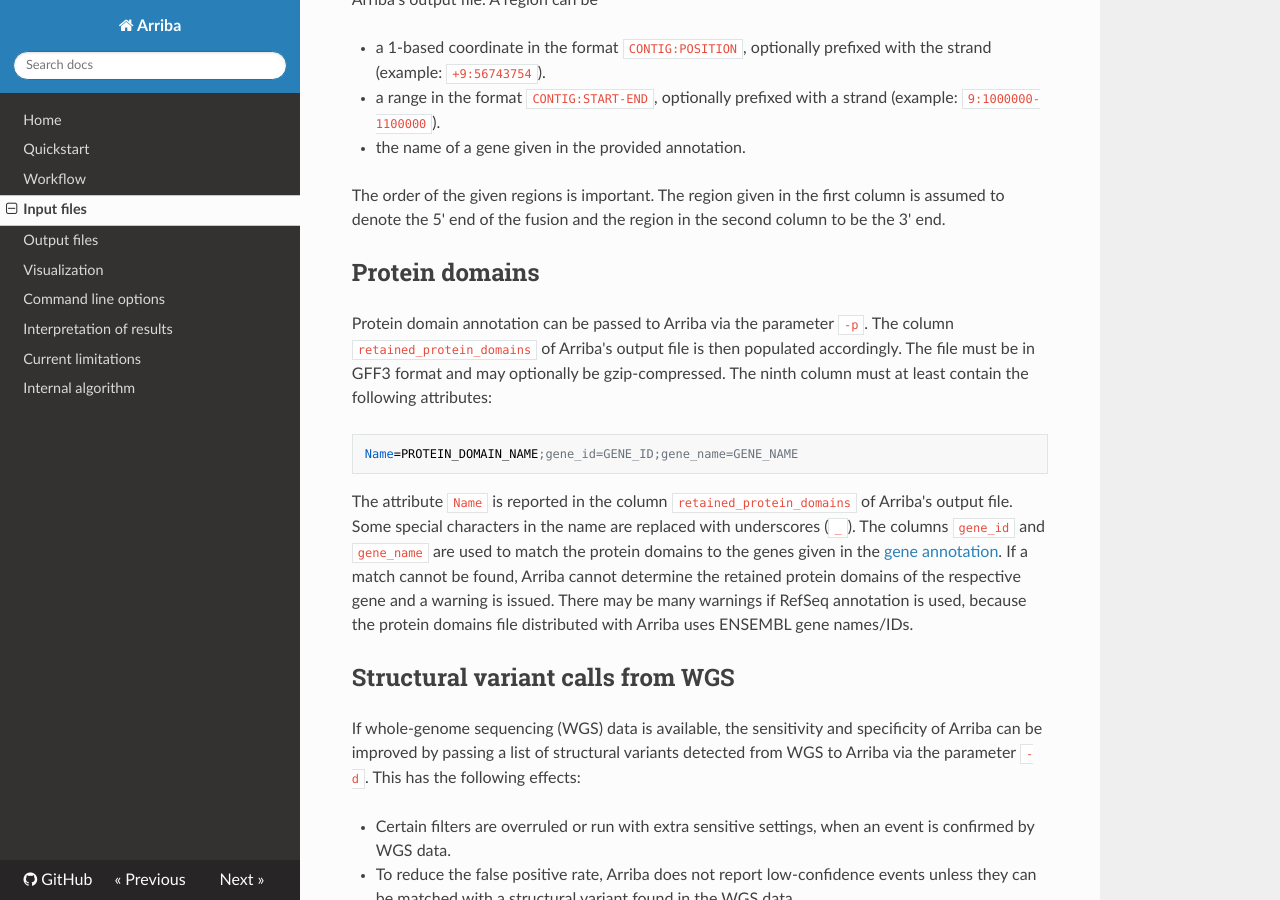
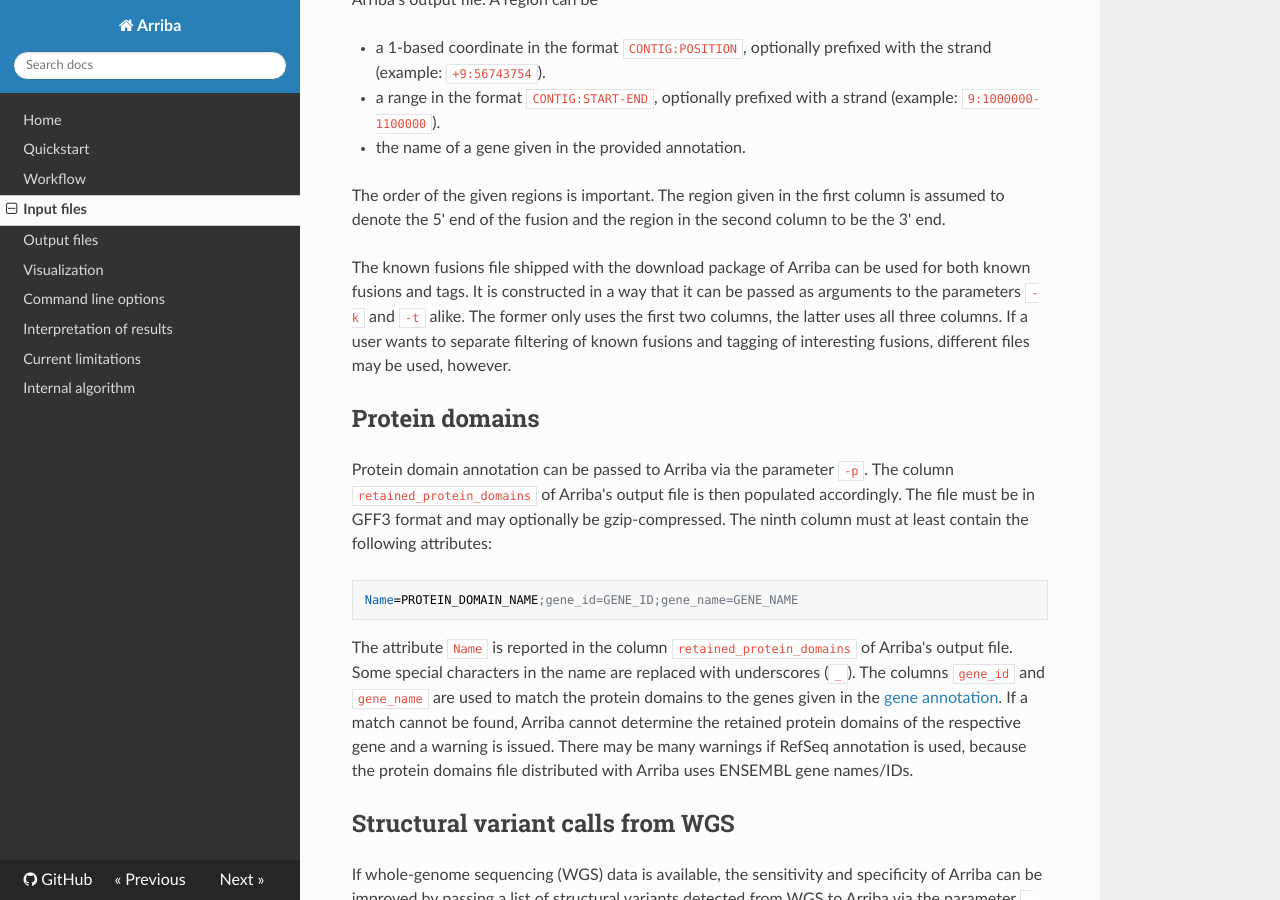
Before and after one commit to suhrig/arriba, an MkDocs documentation site: the page built from documentation/input-files.md, in a window 1280 px wide and 900 px high, scrolled down 3847 px. Built offline with MkDocs 1.6.1, drawn with Linux system fonts in a browser that asks for light colours; nearby versions of some CDN libraries; old or Windows-style settings are respelled for this version of MkDocs.

Commit message:
explain how files for tags and known fusions can be the same

```diff
--- a/documentation/input-files.md
+++ b/documentation/input-files.md
@@ -102,6 +102,8 @@ The file has three columns separated by a tab and may optionally be gzip-compres
 
 The order of the given regions is important. The region given in the first column is assumed to denote the 5' end of the fusion and the region in the second column to be the 3' end.
 
+The known fusions file shipped with the download package of Arriba can be used for both known fusions and tags. It is constructed in a way that it can be passed as arguments to the parameters `-k` and `-t` alike. The former only uses the first two columns, the latter uses all three columns. If a user wants to separate filtering of known fusions and tagging of interesting fusions, different files may be used, however.
+
 Protein domains
 ---------------
 
```
Also changed, not shown: documentation/workflow.md (+2 -0 lines), 1 other file.
